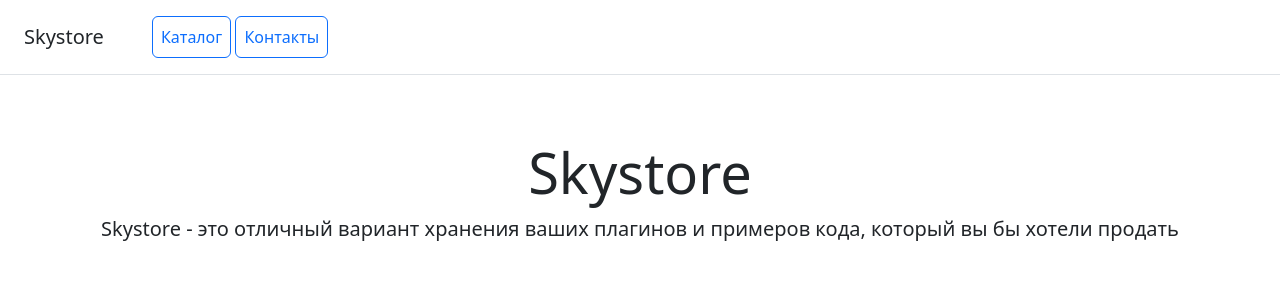
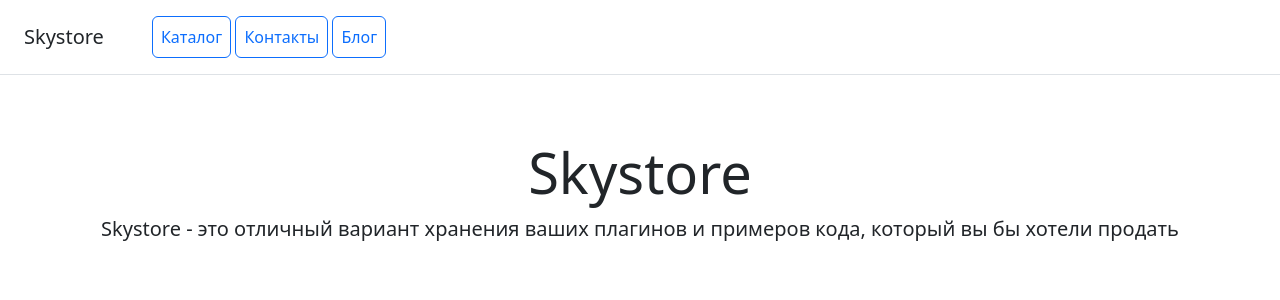
Before and after one commit to MiroshnikOFF/online-store, a Django app: template catalog/templates/catalog/home.html in a window 1280 px wide. Shown: the top 300 px of the page. Run offline with Django 4.2, Linux system fonts and the light colour scheme; the template is opened without the code that fills it, so the values that code supplies are empty; some libraries are stand-ins or nearby versions.

Commit message:
editing catalog html

```diff
--- a/catalog/templates/catalog/base.html
+++ b/catalog/templates/catalog/base.html
@@ -12,6 +12,7 @@
     <nav class="ms-5">
         <a class="p-2 btn btn-outline-primary" href="/">Каталог</a>
         <a class="p-2 btn btn-outline-primary" href="/contacts/">Контакты</a>
+        <a class="p-2 btn btn-outline-primary" href="{% url 'blog:list' %}">Блог</a>
     </nav>
 </div>
 {% block content %}
--- a/catalog/templates/catalog/home.html
+++ b/catalog/templates/catalog/home.html
@@ -18,9 +18,10 @@
                 <div class="card-body">
                     <h1 class="card-title pricing-card-title">$ {{ object.price }}</h1>
                     <ul class="list-unstyled mt-3 mb-4 text-start m-3">
-                        <p>{{ object.description|slice:':100'  }}...</p>
+                        <p>{{ object.description|slice:':100' }}...</p>
                     </ul>
-                    <a href="{% url 'catalog:product' object.pk %}" type="button" class="btn btn-lg btn-block btn-outline-primary">Купить</a>
+                    <a href="{% url 'catalog:product' object.pk %}" type="button"
+                       class="btn btn-lg btn-block btn-outline-primary">Купить</a>
                 </div>
             </div>
             {% endfor %}
--- a/catalog/templates/catalog/product.html
+++ b/catalog/templates/catalog/product_list.html
@@ -5,13 +5,10 @@
 <div class="container">
     <h1 class="display-4">{{ object.name }}</h1>
     <p>{{ object.description }}</p>
-    <!--            <p><a class="btn btn-primary btn-lg" href="#" role="button">Learn more &raquo;</a></p>-->
 </div>
 
 <div class="container">
     <div class="card mb-4 box-shadow">
-<!--        <img src="/media/{{ object.image }}" alt="Упс!">-->
-<!--        <img src="{{ object.image|mediapath }}" alt="Упс!">-->
         <img src="{% mediapath object.image %}" alt="Упс!">
         <div class="card-body">
             <h1 class="card-title pricing-card-title">$ {{ object.price }}</h1>
```
